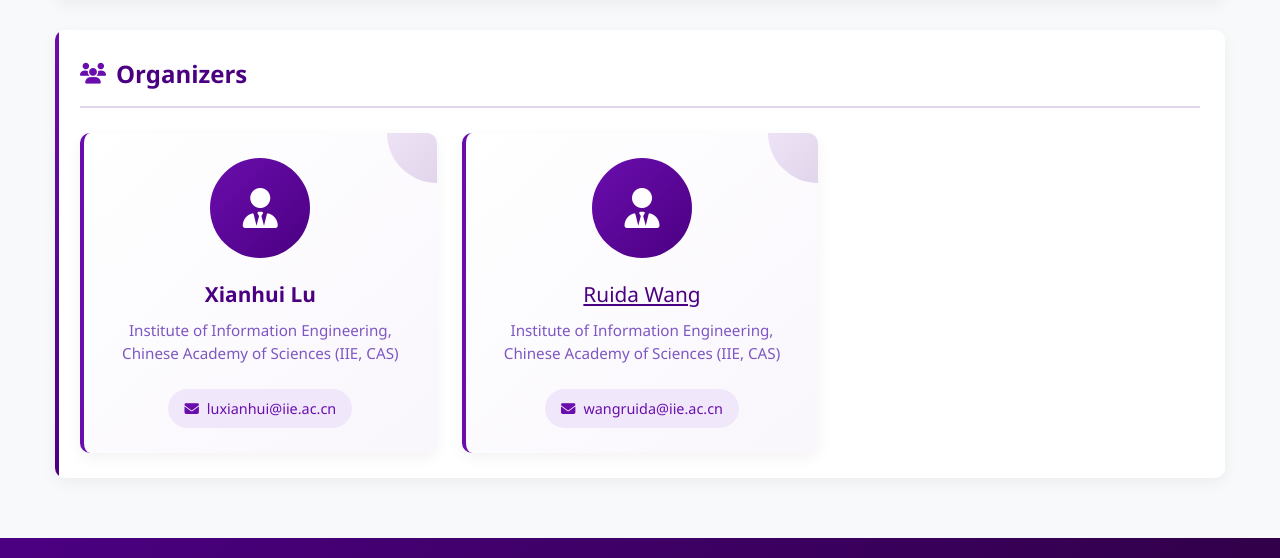
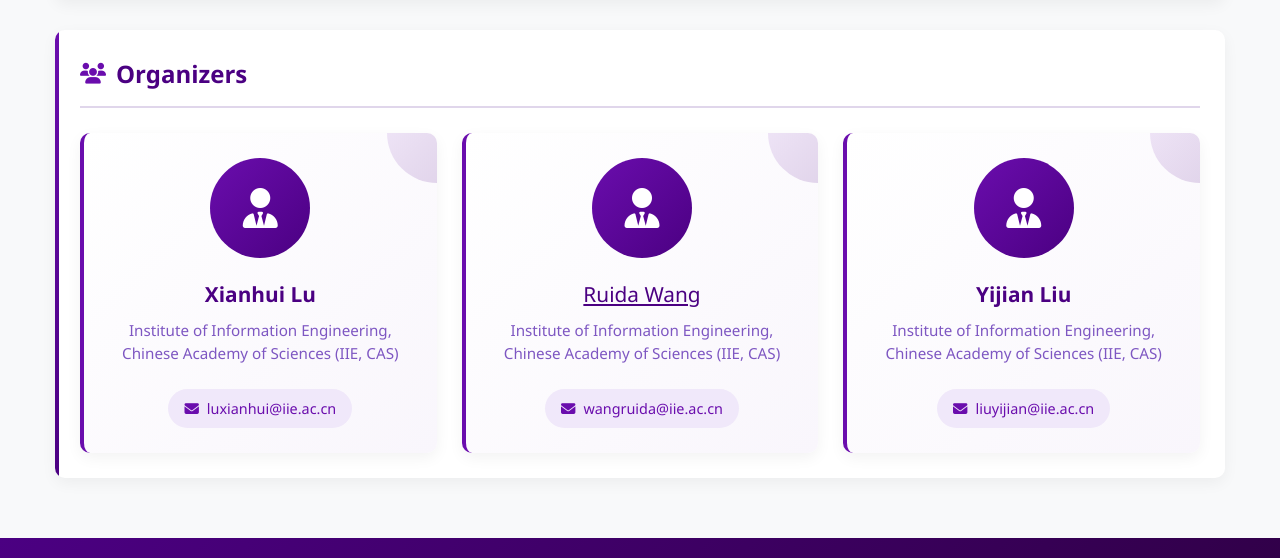
Before and after one commit to PQC-FHE-workshop/PQC-FHE-2026, a plain HTML site: page index.html in a window 1280 px wide. Shown: the part 2162-2720 px from the top of the page. Drawn offline with Linux system fonts and the light colour scheme.

Commit message:
Add files via upload

```diff
--- a/index.html
+++ b/index.html
@@ -953,6 +953,17 @@
                         <i class="fas fa-envelope"></i> wangruida@iie.ac.cn
                     </a>
                 </div>
+
+                <div class="organizer-card">
+                    <div class="organizer-avatar">
+                        <i class="fas fa-user-tie"></i>
+                    </div>
+                    <h3>Yijian Liu</h3>
+                    <span class="organizer-title">Institute of Information Engineering, Chinese Academy of Sciences (IIE, CAS)</span>
+                    <a href="mailto:liuyijian@iie.ac.cn" class="organizer-email">
+                        <i class="fas fa-envelope"></i> liuyijian@iie.ac.cn
+                    </a>
+                </div>
             </div>
         </section>
 
```
